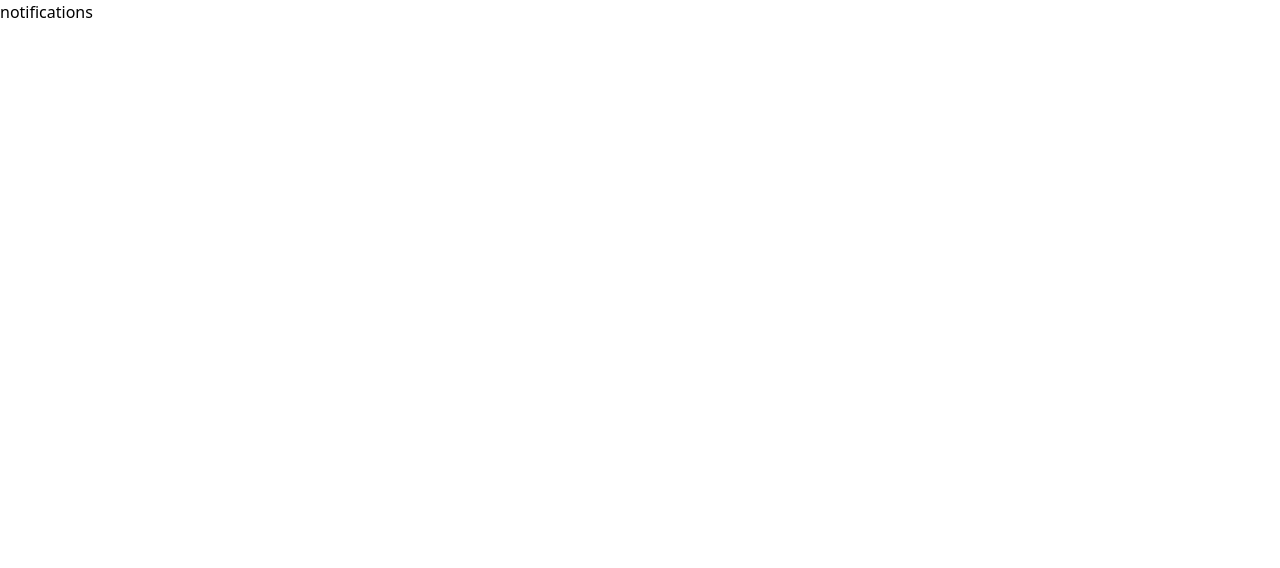
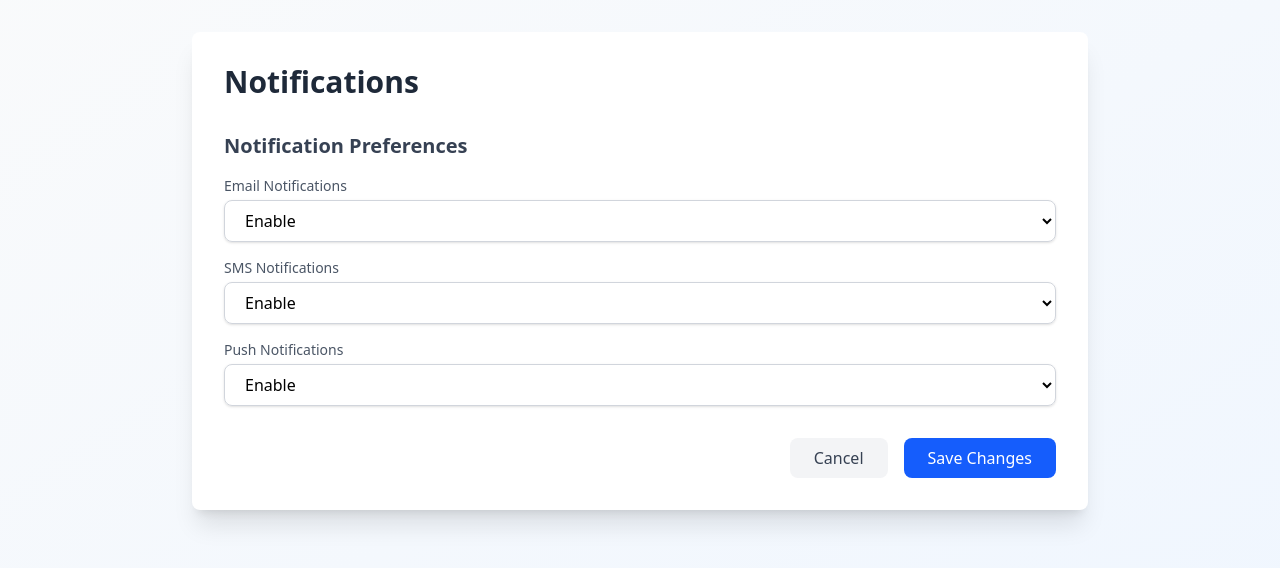
Before and after one commit to Farhanasharna2000/Nextjs-Project, a Next.js app: page /dashboard/settings/notifications in a window 1280 px wide. Shown: the top 568 px of the page. Built offline with nearby package versions, Linux system fonts and the light colour scheme.

Commit message:
design notifications page

```diff
--- a/src/app/dashboard/settings/notifications/page.tsx
+++ b/src/app/dashboard/settings/notifications/page.tsx
@@ -2,8 +2,72 @@
 
 const Notifications = () => {
     return (
-        <div>
-           notifications
+        <div
+            className='min-h-screen bg-gradient-to-br from-gray-50 to-blue-50 p-8'>
+            <div
+                className='max-w-4xl mx-auto bg-white rounded-lg shadow-xl p-8'>
+                <h1
+                    className='text-3xl font-bold text-gray-800 mb-8'>
+                    Notifications
+                </h1>
+                {/* Notifications settings section  */}
+                <div className="mb-8">
+                    <h2
+                        className='text-xl font-semibold text-gray-700 mb-4'>
+                        Notification Preferences
+                    </h2>
+                    <div className="space-y-4">
+                        <div>
+                            <label
+                                className='block text-sm font-medium text-gray-600 '>
+                                Email Notifications
+                            </label>
+                            <select
+                                className='mt-1 block w-full px-4 py-2 border border-gray-300 rounded-lg
+                            shadow-sm focus:outline-none focus:ring-2 focus:ring-blue-500'>
+                                <option>Enable</option>
+                                <option>Disable</option>
+                            </select>
+                        </div>
+                        <div>
+                            <label
+                                className='block text-sm font-medium text-gray-600 '>
+                                SMS Notifications
+                            </label>
+                            <select
+                                className='mt-1 block w-full px-4 py-2 border border-gray-300 rounded-lg
+                            shadow-sm focus:outline-none focus:ring-2 focus:ring-blue-500'>
+                                <option>Enable</option>
+                                <option>Disable</option>
+                            </select>
+                        </div>
+                        <div>
+                            <label
+                                className='block text-sm font-medium text-gray-600 '>
+                                Push Notifications
+                            </label>
+                            <select
+                                className='mt-1 block w-full px-4 py-2 border border-gray-300 rounded-lg
+                            shadow-sm focus:outline-none focus:ring-2 focus:ring-blue-500'>
+                                <option>Enable</option>
+                                <option>Disable</option>
+                            </select>
+                        </div>
+                    </div>
+                </div>
+                {/* Actions Settings  */}
+                <div
+                    className='flex justify-end space-x-4'>
+                    <button
+                        className='px-6 py-2 text-gray-700 bg-gray-100 hover:bg-gray-200 transition-colors rounded-lg'>
+                        Cancel
+                    </button>
+                    <button
+                        className='px-6 py-2 text-white bg-blue-600 hover:bg-blue-700 transition-colors rounded-lg'>
+                        Save Changes
+                    </button>
+                </div>
+            </div>
         </div>
     );
 };
```
